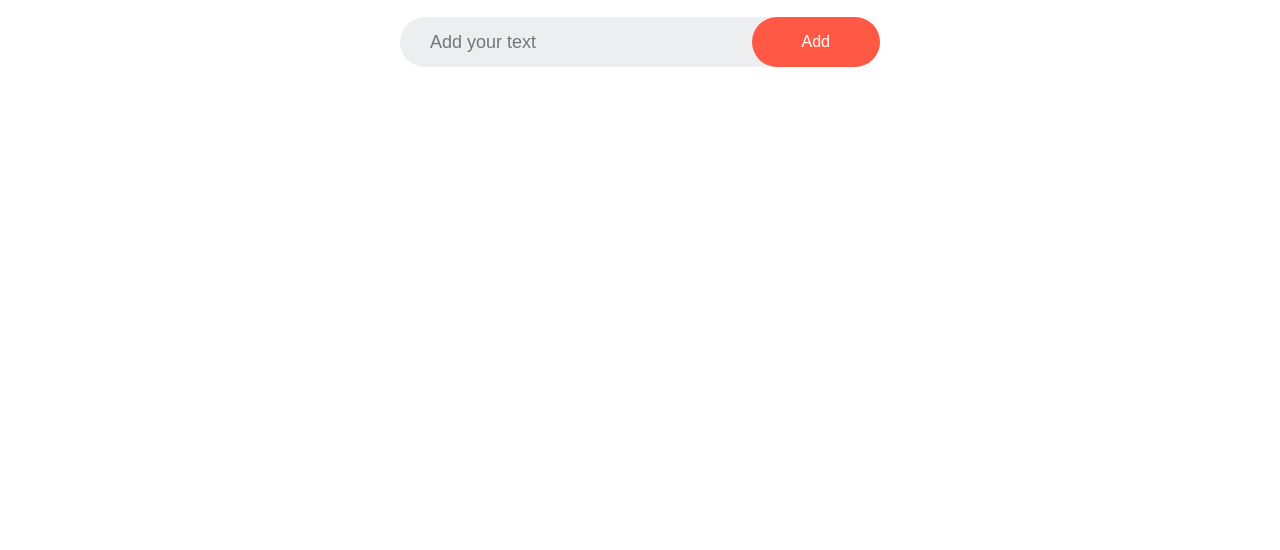
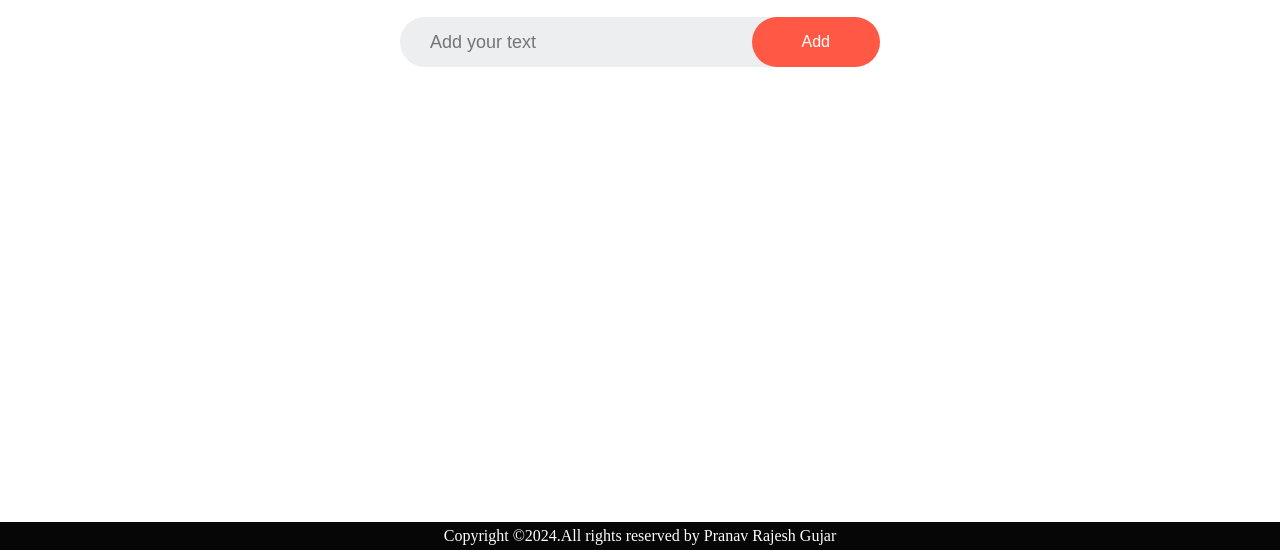
Before and after one commit to pranav-gujar/To-Do_WebApp, a plain HTML site: page index.html in a window 1280 px wide. Shown: the part 250-800 px from the top of the page. Drawn offline with Linux system fonts and the light colour scheme.

Commit message:
index.html updated

```diff
--- a/index.html
+++ b/index.html
@@ -25,5 +25,14 @@
         </div>
     </div>
     <script src="app.js"></script>
+
+    <footer style="background-color: #070606;
+    color: white;
+    padding: 5px;
+    text-align: center;
+    position: fixed;
+    bottom: 0;
+    width: 100%;">Copyright &copy;2024.All rights reserved by Pranav Rajesh Gujar</footer>
+
 </body>
 </html>
```
